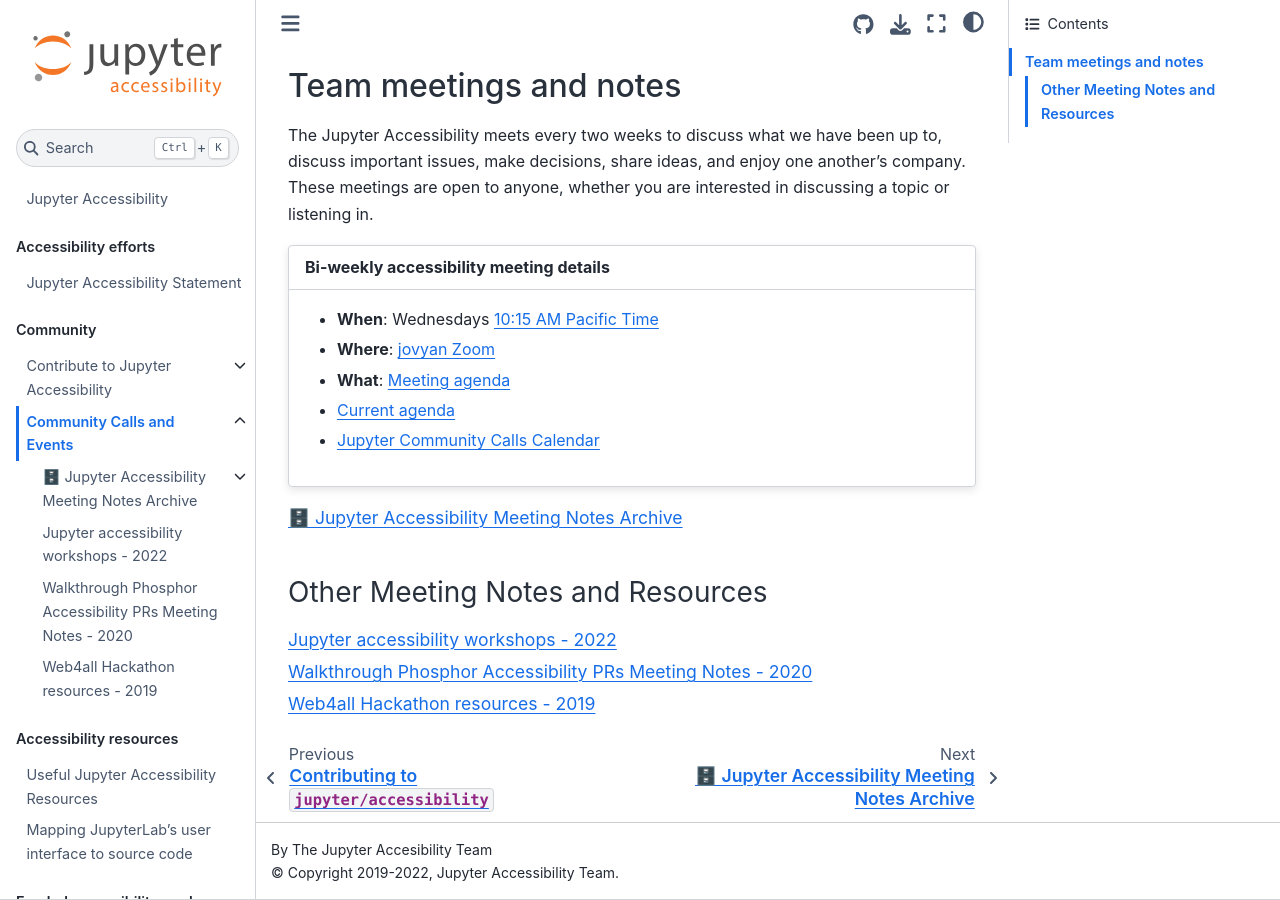
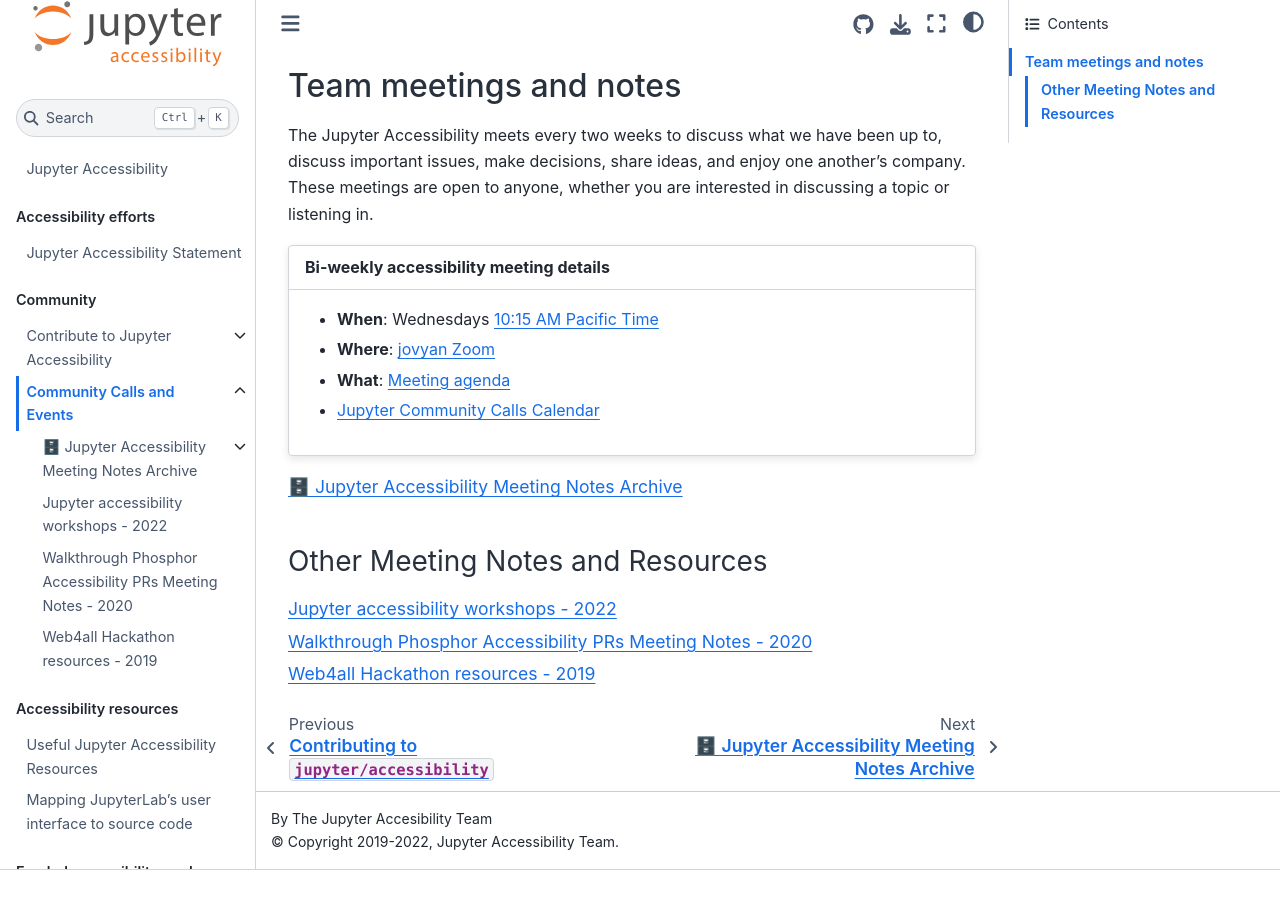
Before and after one commit to jupyter/accessibility, a Jupyter Book: the page built from docs/community/index.md, in a window 1280 px wide and 900 px high, scrolled down 830 px. Built offline with Jupyter Book 1.0.4 settings and Sphinx 7.4.7 and the Sphinx Book theme 1.1.4, drawn with Linux system fonts in a browser that asks for light colours; pages that are not in the unit, such as notebooks, are missing from menus; after the commit the page ends 1700 px from its top, so only the background shows below that.

Commit message:
fix meeting notes link in docs
and remove duplicate link (that was correct)

````diff
--- a/docs/community/index.md
+++ b/docs/community/index.md
@@ -29,8 +29,7 @@
 ^^^
 * **When**: Wednesdays [10:15 AM Pacific Time](https://www.thetimezoneconverter.com/?t=9%3A00%20am&tz=San%20Francisco&)
 * **Where**: [jovyan Zoom](https://zoom.us/my/jovyan?pwd=c0JZTHlNdS9Sek9vdzR3aTJ4SzFTQT09)
-* **What**: [Meeting agenda](https://ha.io/WnaWXboXSiGoqWvev_fAvA)
-* [Current agenda](https://hackmd.io/WnaWXboXSiGoqWvev_fAvA)
+* **What**: [Meeting agenda](https://hackmd.io/WnaWXboXSiGoqWvev_fAvA)
 * [Jupyter Community Calls Calendar](https://calendar.google.com/calendar/u/0/r?cid=dgpd36f43et9grabn6tdin6pmc@group.calendar.google.com&cid=m3hek69dag7381umt8kcjd75u4@group.calendar.google.com&cid=aqpkui5q7oi32pk9tcp53hnssc@group.calendar.google.com&cid=d1874ur6fdhuj0snjnilac2nlc@group.calendar.google.com&cid=piahinejjr6ssvi8ikmjjop6ro@group.calendar.google.com)
 ```
 
````
